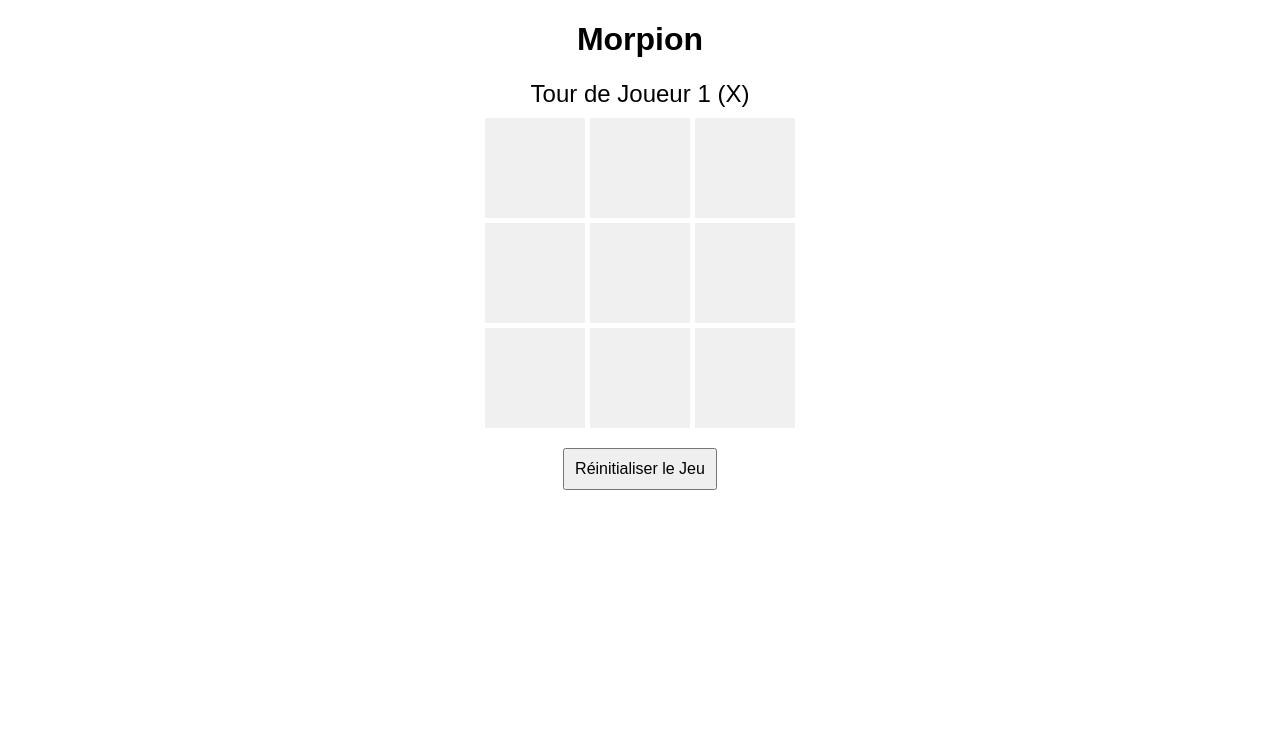
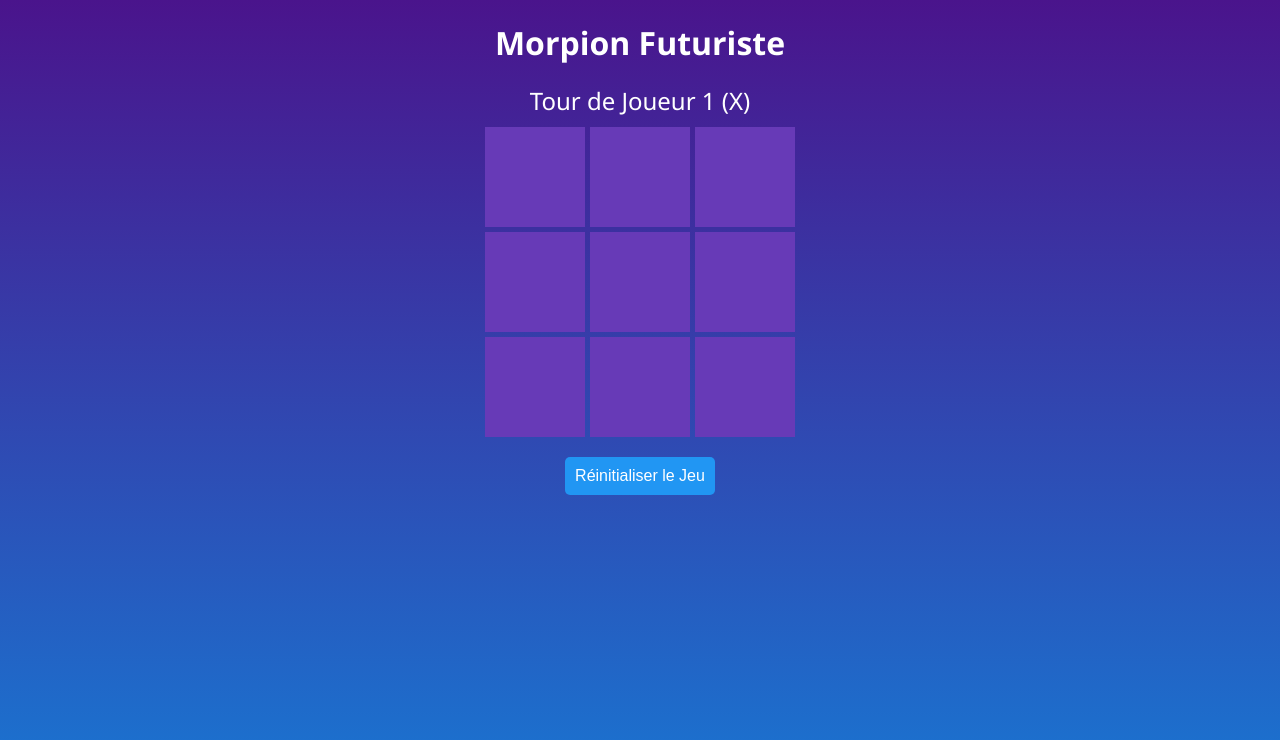
Before and after one commit to lapeu/lapeu.github.io, a plain HTML site: page Morpion.html in a window 1280 px wide. Drawn offline with Linux system fonts and the light colour scheme.

Commit message:
Add files via upload

```diff
--- a/Morpion.html
+++ b/Morpion.html
@@ -5,12 +5,19 @@
   <meta name="viewport" content="width=device-width, initial-scale=1.0">
   <style>
     body {
-      font-family: Arial, sans-serif;
+      font-family: 'Segoe UI', Tahoma, Geneva, Verdana, sans-serif;
       display: flex;
       flex-direction: column;
       align-items: center;
       height: 100vh;
       margin: 0;
+      background: linear-gradient(to bottom, #4a148c, #1976d2); /* Dégradé de violet à bleu */
+      color: #ffffff; /* Texte en blanc */
+    }
+
+    h1 {
+      font-size: 32px;
+      margin-bottom: 20px;
     }
 
     #header {
@@ -30,11 +37,12 @@
       font-size: 24px;
       text-align: center;
       cursor: pointer;
-      background-color: #f0f0f0;
+      background-color: #673ab7; /* Violet */
+      color: #ffffff; /* Texte en blanc */
     }
 
     .cell:hover {
-      background-color: #ddd;
+      background-color: #3f51b5; /* Violet plus foncé au survol */
     }
 
     #reset-button {
@@ -42,16 +50,19 @@
       padding: 10px;
       font-size: 16px;
       cursor: pointer;
+      background-color: #2196f3; /* Bleu */
+      color: #ffffff; /* Texte en blanc */
+      border: none;
+      border-radius: 5px;
     }
   </style>
-  <title>Morpion</title>
+  <title>Morpion Futuriste</title>
 </head>
 <body>
-<h1>Morpion</h1>
-<div id="header">Tour de Joueur 1 (X)</div>
-<div id="board"></div>
-<button id="reset-button" onclick="resetGame()">Réinitialiser le Jeu</button>
-
+  <h1>Morpion Futuriste</h1>
+  <div id="header">Tour de Joueur 1 (X)</div>
+  <div id="board"></div>
+  <button id="reset-button" onclick="resetGame()">Réinitialiser le Jeu</button>
 <script>
   // Code JavaScript pour le jeu de Morpion
 
```
